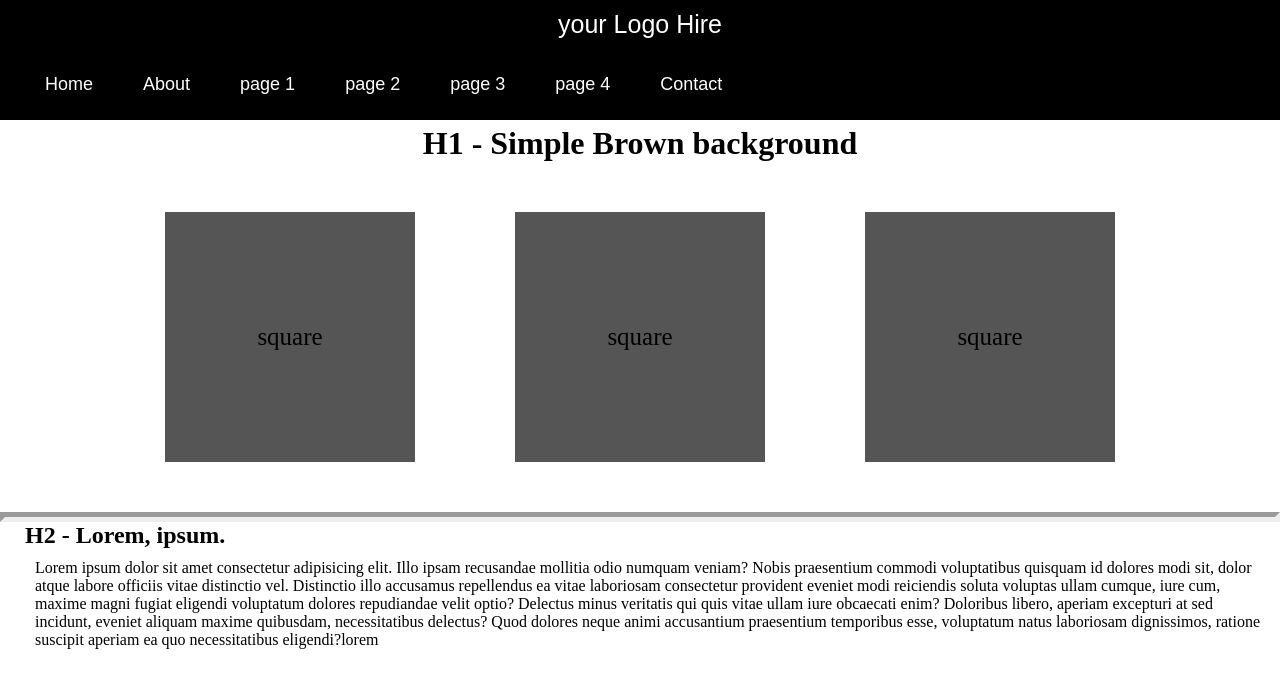
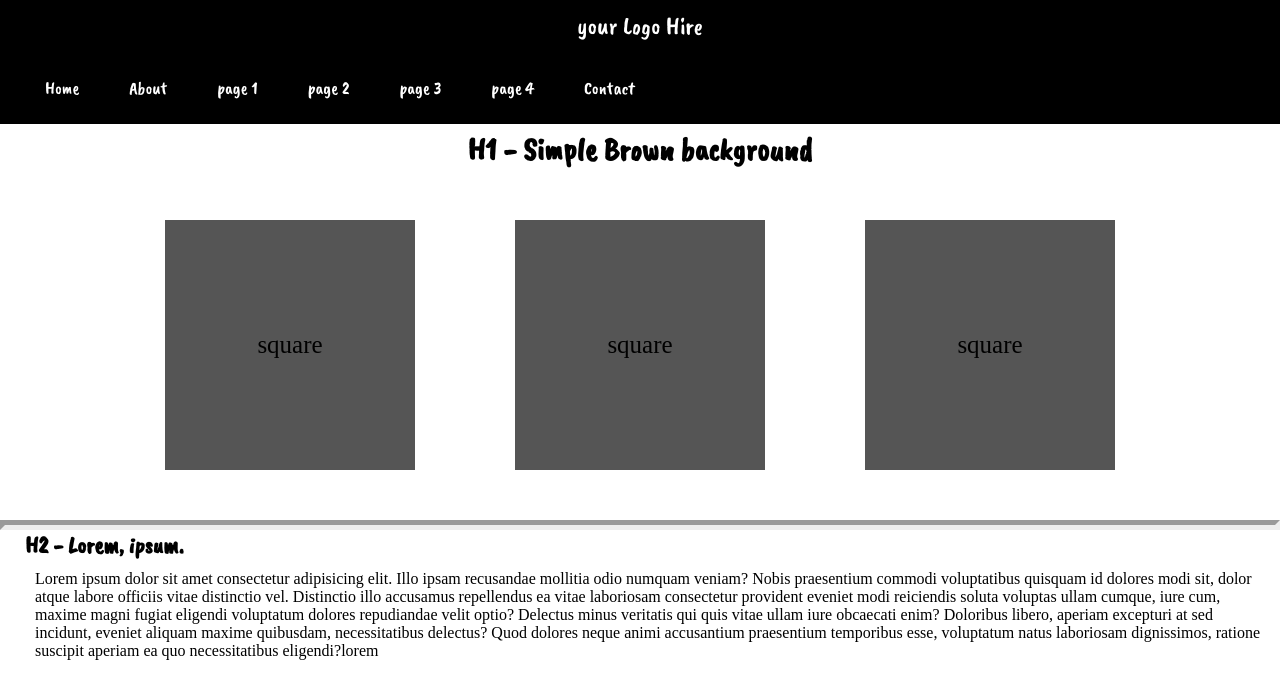
Before and after one commit to Putrapraditya/home-page, a plain HTML site: page index.html in a window 1280 px wide. Shown: the top 698 px of the page. Drawn offline with nearby package versions, Linux system fonts and the light colour scheme.

Commit message:
Update index.html

```diff
--- a/index.html
+++ b/index.html
@@ -6,7 +6,7 @@
     <meta name="viewport" content="width=device-width, initial-scale=1.0">
     <title>Document</title>
     <style>
-@import url('https://fonts.googleapis.com/css2?family=Caveat+Brush&display=swap');
+    @import url('https://fonts.googleapis.com/css2?family=Caveat+Brush&display=swap');
         * {
             margin:0;
             padding:0;
@@ -16,8 +16,8 @@
         margin:auto;
         text-align: center;
         width: 100%;
-        font-family: arial;
         font-size: 18px;
+        font-family: 'Caveat Brush', cursive;
     }
     nav ul {
         background:black;
@@ -49,10 +49,14 @@
         text-align: center;
         font-size: 25px;
         padding: 10px;
-        font-family: arial;
+        font-family: 'Caveat Brush', cursive;
     }
     h1{
         text-align: center;
+        font-family: 'Caveat Brush', cursive;
+    }
+    h2{
+        font-family: 'Caveat Brush', cursive;
     }
     .content{
         margin-left: 25px;
```
